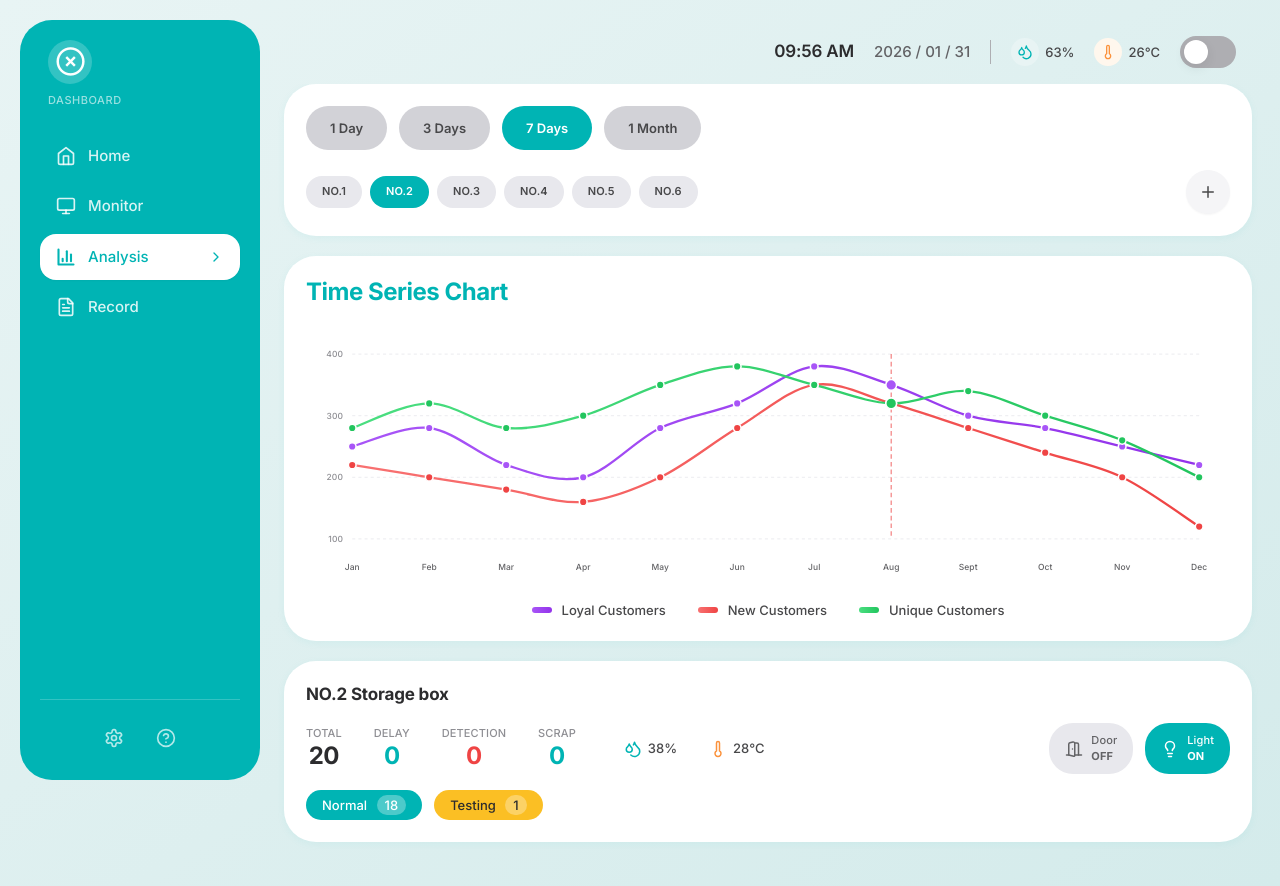
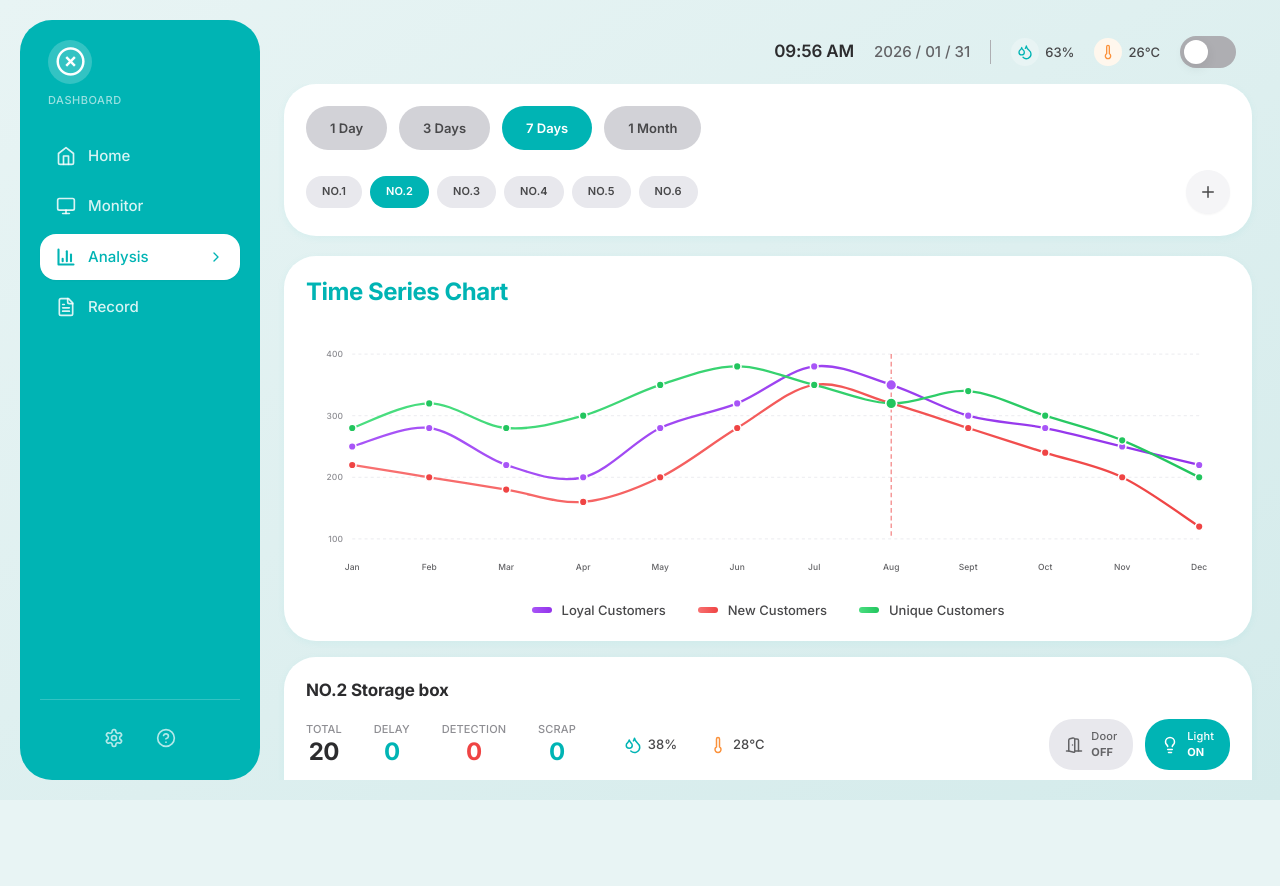
Before and after one commit to fewfyz/Dashboard_clone1, a Next.js app: page / in a window 1280 px wide. Both pictures are taken after a click on the button "Analysis". After the commit the page ends 800 px from the top, so only its background shows below. Built offline with nearby package versions, Linux system fonts and the light colour scheme.

Commit message:
Fix AnalysisPage sidebar layout to match MonitorPage

```diff
--- a/src/components/AnalysisPage.tsx
+++ b/src/components/AnalysisPage.tsx
@@ -28,7 +28,7 @@ export default function AnalysisPage({ onNavigate }: AnalysisPageProps) {
   const [sidebarOpen, setSidebarOpen] = useState(false);
 
   return (
-    <div className="min-h-screen min-h-[100dvh] w-full bg-gradient-to-br from-[#e8f4f4] to-[#d4ebeb] p-1.5 sm:p-2 md:p-3 lg:p-4 xl:p-5 flex flex-col lg:flex-row">
+    <div className="h-screen w-full bg-gradient-to-br from-[#e8f4f4] to-[#d4ebeb] p-2 sm:p-3 lg:p-4 xl:p-5 flex flex-col lg:flex-row overflow-hidden">
       {/* Mobile Menu Button - Apple Style */}
       <button
         className="lg:hidden fixed top-3 left-3 z-50 bg-white/80 backdrop-blur-xl text-gray-800 p-2.5 sm:p-3 rounded-xl sm:rounded-2xl shadow-lg
@@ -62,17 +62,17 @@ export default function AnalysisPage({ onNavigate }: AnalysisPageProps) {
       )}
 
       {/* Main Content */}
-      <main className="flex-1 lg:ml-3 xl:ml-4 2xl:ml-5 flex flex-col overflow-hidden mt-14 sm:mt-16 lg:mt-0">
+      <main className="flex-1 lg:ml-3 xl:ml-4 flex flex-col min-h-0 mt-14 sm:mt-16 lg:mt-0">
         {/* Header */}
         <Header />
 
         {/* Analysis Content */}
-        <div className="flex-1 overflow-y-auto px-0.5 sm:px-1 lg:px-2 pb-4 sm:pb-6">
+        <div className="flex-1 overflow-y-auto px-0.5 sm:px-1 lg:px-2 pb-2 sm:pb-4">
           {/* Filter Tabs */}
           <AnalysisFilters />
 
           {/* Time Series Chart */}
-          <div className="mb-2 sm:mb-3 lg:mb-4 xl:mb-5">
+          <div className="mb-2 sm:mb-3 lg:mb-4">
             <TimeSeriesChart />
           </div>
 
```
